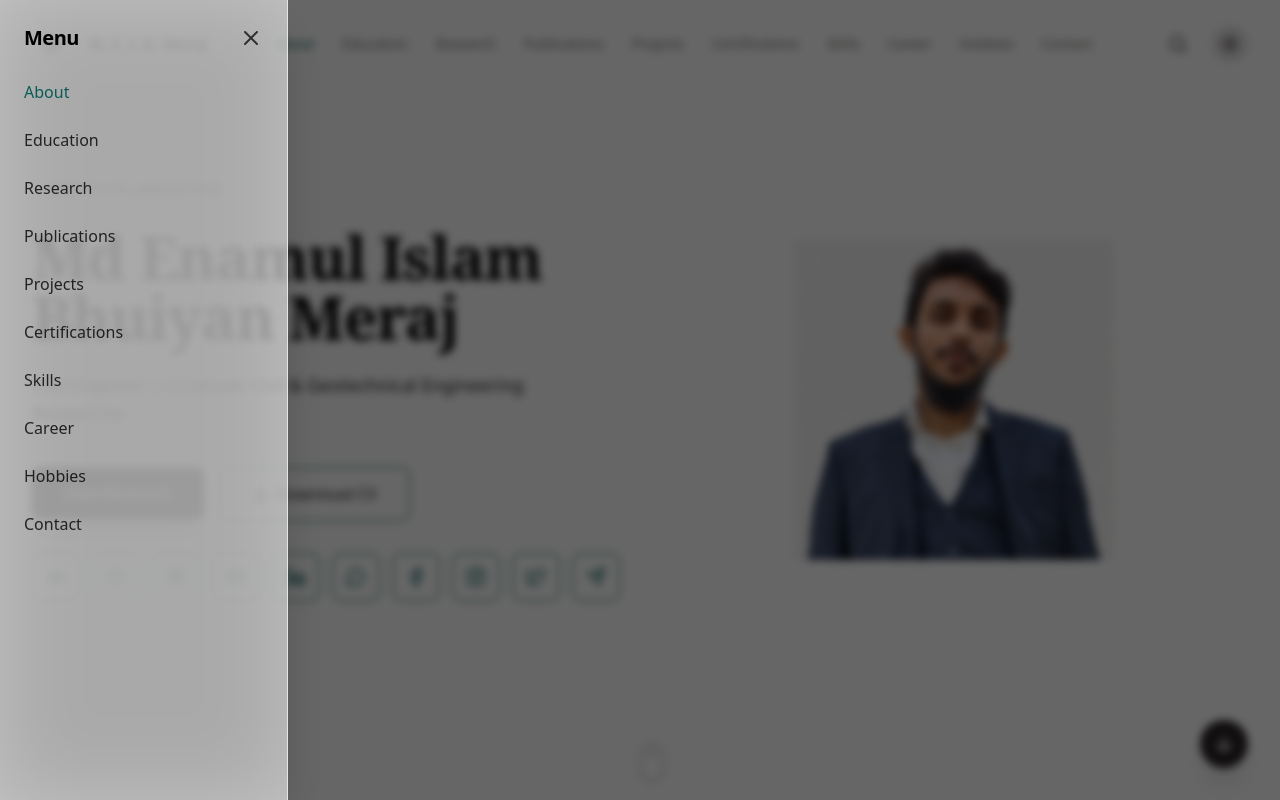
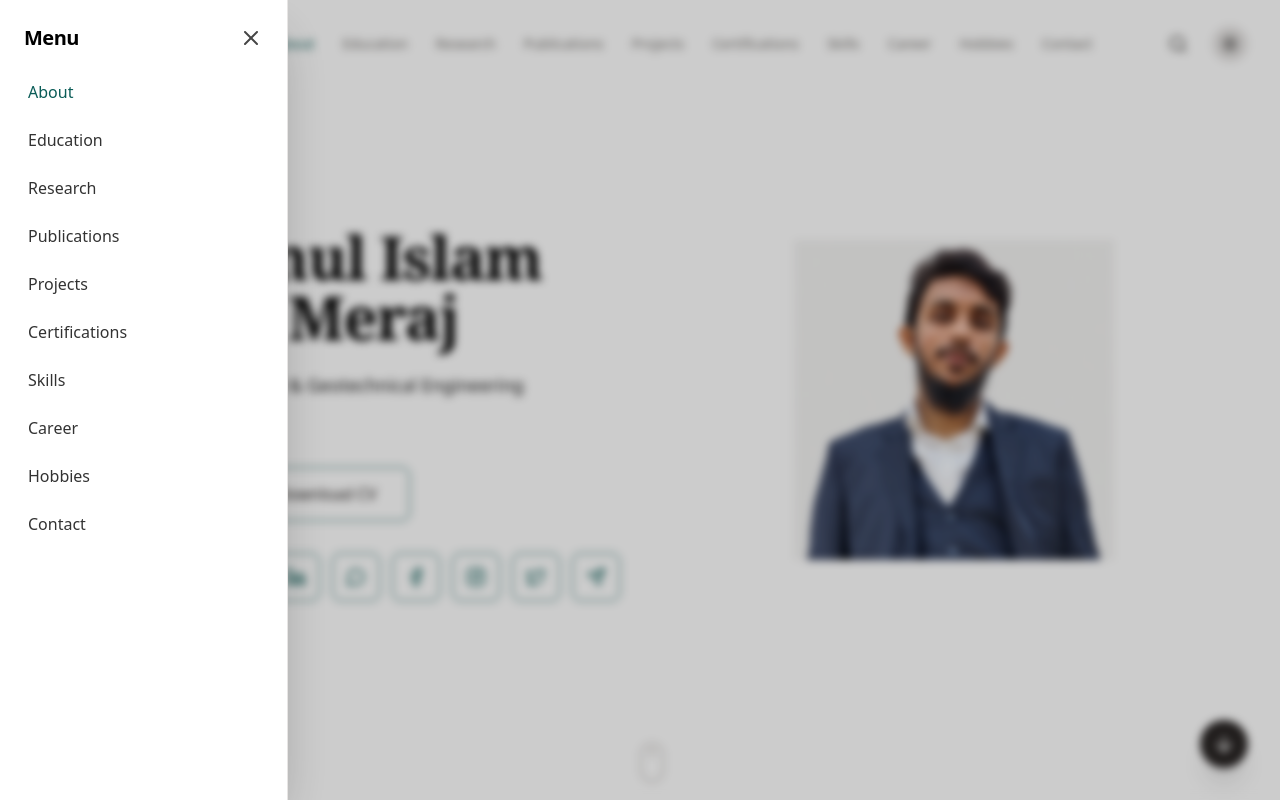
Before and after one commit to enamulislammeraj25-rin/portfolio-xrin, a React (Create React App) app: page / in a window 1280 px wide. Both pictures are taken after a click on the button 52 px from the left and 44 px from the top of the page. Shown: the top 800 px of the page. Built offline with nearby package versions, Linux system fonts and the light colour scheme.

Commit message:
Make the light menu panel white and add a box hover on nav links.

```diff
--- a/src/App.js
+++ b/src/App.js
@@ -330,9 +330,9 @@ export default function App() {
   // Updated Nav Hover - Glow Text Effect Only (No background box)
   const getNavHoverColor = () => {
       if (isLight) {
-          return 'hover:text-[#0A5C57]';
+          return 'hover:text-[#0A5C57] hover:bg-[#CCFBF1] rounded-md';
       }
-      return 'hover:text-[#FFF6D4] hover:drop-shadow-[0_0_5px_rgba(255,255,255,1)] hover:drop-shadow-[0_0_14px_rgba(255,244,200,0.95)] hover:drop-shadow-[0_0_30px_rgba(255,228,150,0.55)]';
+      return 'hover:text-[#FFF6D4] hover:bg-white/10 rounded-md hover:drop-shadow-[0_0_5px_rgba(255,255,255,1)] hover:drop-shadow-[0_0_14px_rgba(255,244,200,0.95)] hover:drop-shadow-[0_0_30px_rgba(255,228,150,0.55)]';
   }
 
   const getNavActiveColor = () => {
@@ -365,8 +365,8 @@ export default function App() {
   const getMenuLinkHoverStyle = () => {
       const transitionClass = "transition-all duration-500 ease-[cubic-bezier(0.25,0.1,0.25,1.0)]";
       switch (theme) {
-          case 'dark': return `hover:text-teal-400 hover:drop-shadow-[0_0_5px_rgba(45,212,191,0.8)] hover:bg-white/5 rounded-none px-6 py-3 ${transitionClass}`;
-          case 'light': return `hover:text-stone-900 hover:drop-shadow-[0_0_5px_rgba(87,83,78,0.5)] hover:bg-stone-200/50 rounded-none px-6 py-3 ${transitionClass}`;
+          case 'dark': return `hover:text-teal-400 hover:bg-white/10 rounded-md mx-3 px-4 py-3 ${transitionClass}`;
+          case 'light': return `hover:text-[#0A5C57] hover:bg-[#CCFBF1] rounded-md mx-3 px-4 py-3 ${transitionClass}`;
           case 'midnight': return `hover:text-indigo-400 hover:drop-shadow-[0_0_5px_rgba(129,140,248,0.8)] hover:bg-indigo-900/30 rounded-none px-6 py-3 ${transitionClass}`;
           case 'rain': return `hover:text-sky-100 hover:drop-shadow-[0_0_5px_rgba(186,230,253,0.7)] hover:bg-white/10 rounded-none px-6 py-3 ${transitionClass}`;
           case 'spring': return `hover:text-pink-600 hover:drop-shadow-[0_0_5px_rgba(244,114,182,0.8)] hover:bg-white/60 rounded-none px-6 py-3 ${transitionClass}`;
@@ -383,7 +383,7 @@ export default function App() {
   const getSidebarStyle = () => {
       switch (theme) {
           case 'dark': return 'bg-[#141414]/70 backdrop-blur-2xl border-r border-neutral-700';
-          case 'light': return 'bg-white/60 backdrop-blur-2xl border-r border-stone-200';
+          case 'light': return 'bg-white border-r border-stone-200';
           case 'midnight': return 'bg-slate-950/60 backdrop-blur-2xl border-r border-slate-800';
           case 'rain': return 'bg-[#0b1c22]/50 backdrop-blur-2xl border-r border-white/15';
           case 'spring': return 'bg-white/50 backdrop-blur-2xl border-r border-stone-200';
@@ -600,7 +600,7 @@ export default function App() {
 
       {/* --- UNIFIED SIDE/MOBILE MENU (MOVED OUTSIDE NAV) --- */}
       {menuOpen && (
-        <div className="fixed inset-0 z-[60] bg-black/60 backdrop-blur-sm" onClick={() => setMenuOpen(false)}>
+        <div className={`fixed inset-0 z-[60] backdrop-blur-sm ${isLight ? "bg-black/20" : "bg-black/60"}`} onClick={() => setMenuOpen(false)}>
             <div className={`absolute top-0 left-0 w-72 h-full py-6 shadow-2xl animate-in slide-in-from-left duration-300 ${getSidebarStyle()}`}
               onClick={e => e.stopPropagation()}
             >
@@ -631,7 +631,7 @@ export default function App() {
           <div className="flex items-center gap-4">
              {/* Left-side Hamburger Menu */}
              <button
-              className={`p-2 rounded hover:bg-white/10 transition-colors ${(isLight) ? 'text-stone-900' : 'text-white'}`}
+              className={`p-2 rounded-md transition-colors duration-300 ${(isLight) ? 'text-stone-900 hover:bg-[#CCFBF1]' : 'text-white hover:bg-white/10'}`}
               onClick={() => setMenuOpen(!menuOpen)}
             >
               <Menu className="w-6 h-6" />
@@ -657,7 +657,7 @@ export default function App() {
                 style={(theme === 'dark' && on) ? { filter: navSunGlow } : undefined}
                 onMouseEnter={(e) => { if (theme === 'dark' && !on) e.currentTarget.style.filter = navSunGlowHover; }}
                 onMouseLeave={(e) => { if (theme === 'dark' && !on) e.currentTarget.style.filter = ''; }}
-                className={`relative text-[13px] xl:text-sm h-full flex items-center px-2.5 xl:px-3.5 font-medium whitespace-nowrap transition-all duration-500
+                className={`relative text-[13px] xl:text-sm h-9 flex items-center px-2.5 xl:px-3.5 font-medium whitespace-nowrap transition-all duration-300
                     ${on
                       ? `${getNavActiveColor()} opacity-100`
                       : `opacity-70 ${getNavHoverColor()} ${(isLight) ? 'text-stone-600' : 'text-white'}`}`}
```
